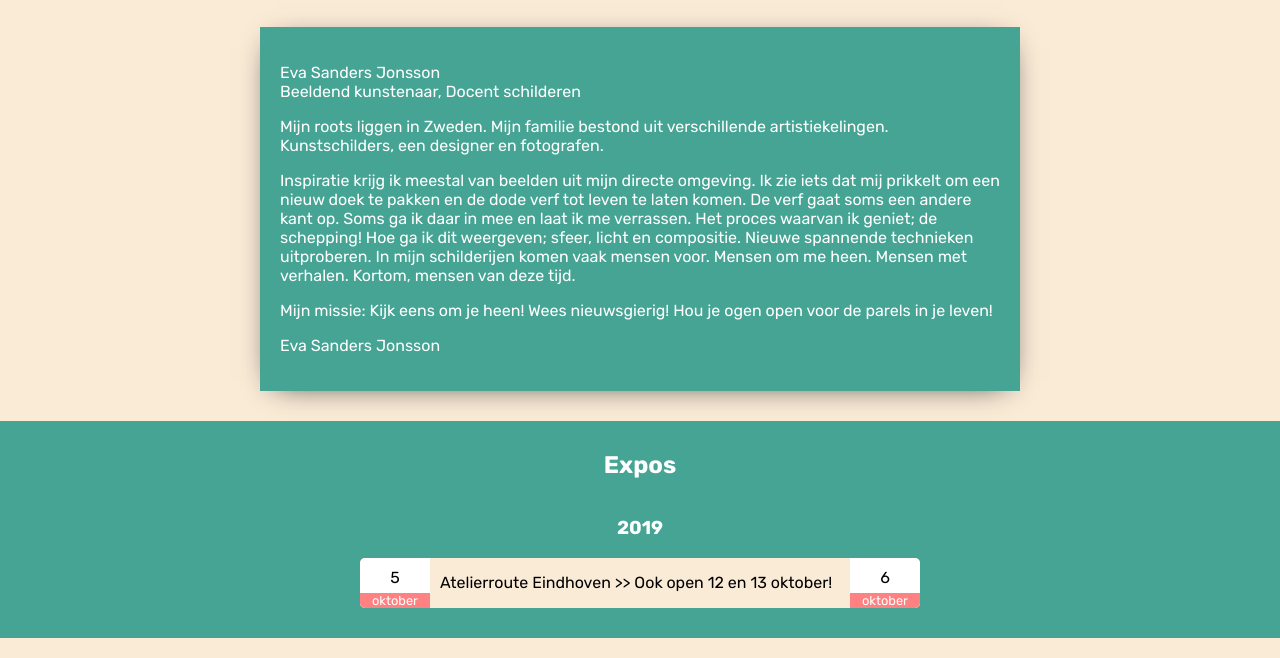
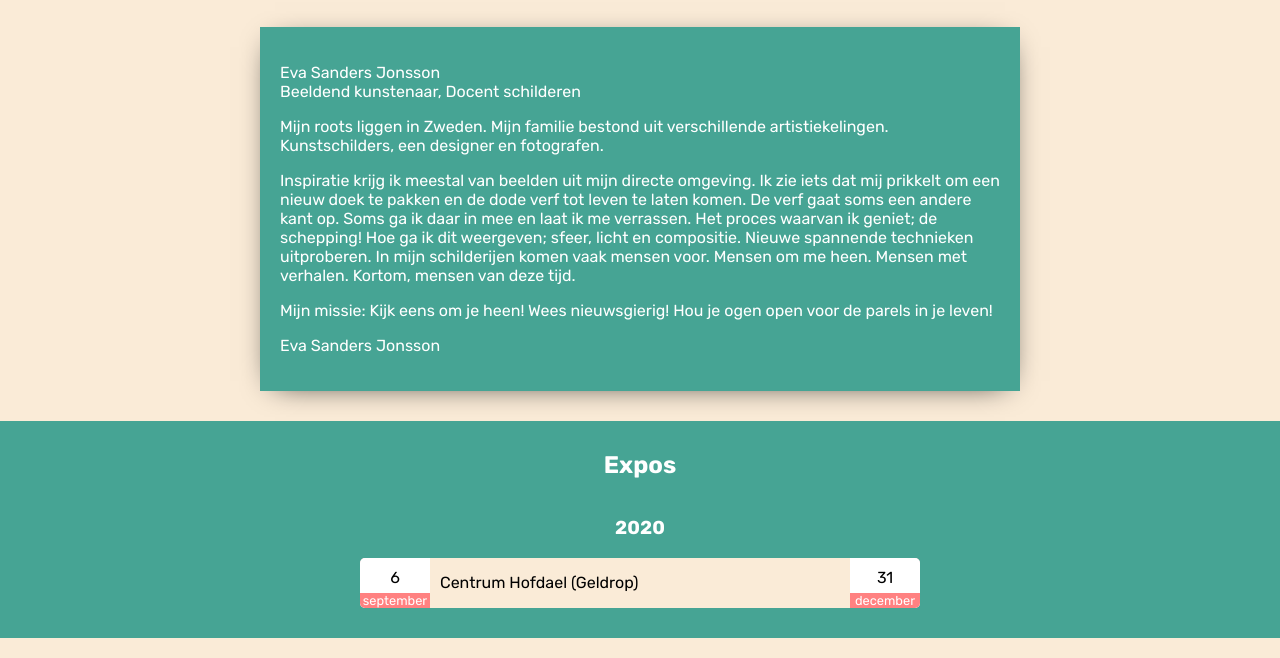
Before and after one commit to ChristianSanders/eva-portfolio, a plain HTML site: page index.html in a window 1280 px wide. Shown: the part 1473-2131 px from the top of the page. Drawn offline with nearby package versions, Linux system fonts and the light colour scheme; a script that the page names is missing.

Commit message:
added new expo

```diff
--- a/index.html
+++ b/index.html
@@ -154,19 +154,19 @@
     <div class="container">
       <h2>Expos</h2>
       <div class="calendar">
-        <h3>2019</h3>
+        <h3>2020</h3>
         <ul>
           <li class="event">
             <div class="event-date date-start">
-              <div class="event-day">5</div>
-              <div class="event-month">oktober</div>
+              <div class="event-day">6</div>
+              <div class="event-month">september</div>
             </div>
             <div class="event-info">
-              Atelierroute Eindhoven &gt;&gt; Ook open 12 en 13 oktober!
+              Centrum Hofdael (Geldrop)
             </div>
             <div class="event-date date-end">
-              <div class="event-day">6</div>
-              <div class="event-month">oktober</div>
+              <div class="event-day">31</div>
+              <div class="event-month">december</div>
             </div>
           </li>
         </ul>
```
